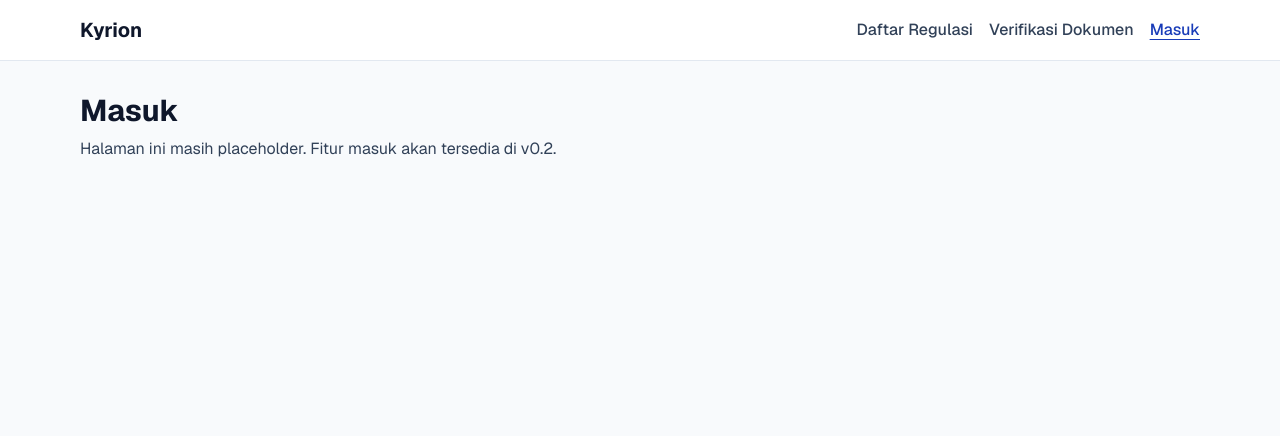
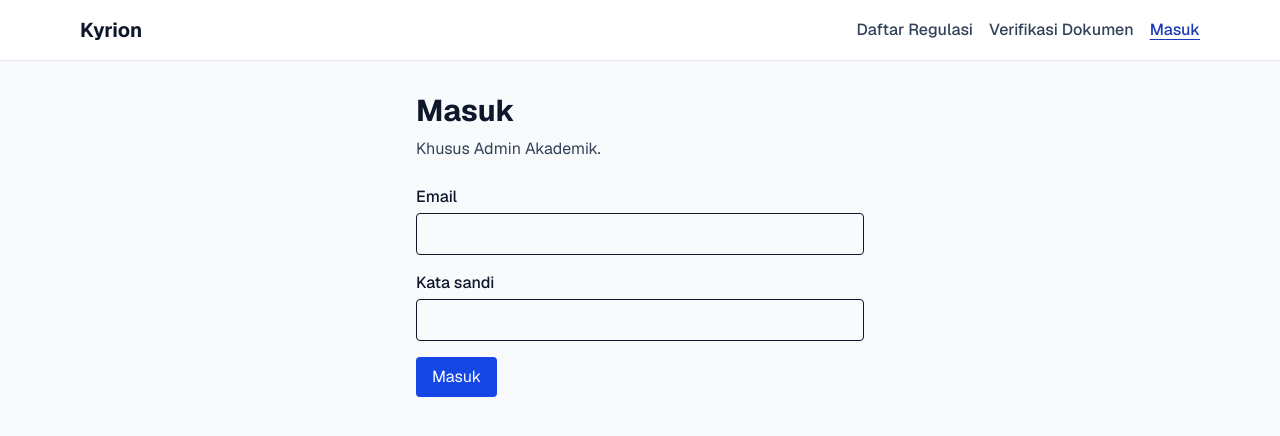
Before and after one commit to arifmuftitharsa/kyrion, a Next.js app in the folder apps/web/: page /masuk in a window 1280 px wide. Shown: the top 436 px of the page. Built offline with nearby package versions, Linux system fonts and the light colour scheme.

Commit message:
feat(sesi): halaman masuk dan pemeriksaan sesi di halaman serta aksi admin

```diff
--- a/apps/web/app/admin/regulasi/actions.ts
+++ b/apps/web/app/admin/regulasi/actions.ts
@@ -5,13 +5,17 @@ import { revalidatePath } from "next/cache";
 import { redirect } from "next/navigation";
 import { skemaRegulasi } from "@/lib/skema";
 import { addRegulation, createSlug, isSlugTaken } from "@/lib/data/regulations";
+import { bacaSesi } from "@/lib/sesi";
 import type { StatusForm } from "@/lib/status-form";
 
 export async function simpanRegulasi(
   _sebelumnya: StatusForm,
   formData: FormData,
 ): Promise<StatusForm> {
-  // 1. Sesi: ditambahkan di Bagian 4
+  // 1. Sesi: aksi ini endpoint POST, jadi wajib memeriksa sesinya sendiri
+  if (!(await bacaSesi())) {
+    return { pesan: "Silakan masuk terlebih dahulu." };
+  }
 
   const mentah = Object.fromEntries(formData);
   const nilai = {
--- a/apps/web/app/admin/regulasi/baru/page.tsx
+++ b/apps/web/app/admin/regulasi/baru/page.tsx
@@ -1,13 +1,22 @@
 import type { Metadata } from "next";
+import { redirect } from "next/navigation";
 import FormRegulasi from "@/components/FormRegulasi";
+import { bacaSesi } from "@/lib/sesi";
+import { keluar } from "@/app/masuk/actions";
 
 export const metadata: Metadata = { title: "Tambah Regulasi | Kyrion" };
 
-// Pemeriksaan sesi ditambahkan di Bagian 4
-export default function HalamanTambahRegulasi() {
+export default async function HalamanTambahRegulasi() {
+  const sesi = await bacaSesi();
+  if (!sesi) redirect("/masuk");
+
   return (
     <div className="mx-auto max-w-2xl p-4">
       <h1 className="text-3xl font-bold">Tambah Regulasi</h1>
+      <p className="mt-2 text-sm text-gray-600">Masuk sebagai {sesi.email}</p>
+      <form action={keluar}>
+        <button type="submit" className="text-sm underline">Keluar</button>
+      </form>
       <FormRegulasi />
     </div>
   );
--- a/apps/web/app/masuk/page.tsx
+++ b/apps/web/app/masuk/page.tsx
@@ -1,4 +1,5 @@
 import type { Metadata } from "next";
+import FormMasuk from "@/components/FormMasuk";
 
 export const metadata: Metadata = {
   title: "Masuk | Kyrion",
@@ -6,11 +7,10 @@ export const metadata: Metadata = {
 
 export default function MasukPage() {
   return (
-    <div className="space-y-2">
+    <div className="mx-auto max-w-md space-y-2">
       <h1 className="text-3xl font-bold text-slate-900">Masuk</h1>
-      <p className="text-slate-700">
-        Halaman ini masih placeholder. Fitur masuk akan tersedia di v0.2.
-      </p>
+      <p className="text-slate-700">Khusus Admin Akademik.</p>
+      <FormMasuk />
     </div>
   );
 }
--- /dev/null
+++ b/apps/web/components/FormMasuk.tsx
@@ -0,0 +1,45 @@
+"use client";
+
+import { useActionState } from "react";
+import { masuk } from "@/app/masuk/actions";
+import type { StatusForm } from "@/lib/status-form";
+
+const awal: StatusForm = {};
+const kolom = "mt-1 block w-full rounded border px-3 py-2";
+
+export default function FormMasuk() {
+  const [status, aksi, pending] = useActionState(masuk, awal);
+  const g = status.galat;
+
+  return (
+    <form action={aksi} className="mt-6 space-y-4">
+      <div>
+        <label htmlFor="email" className="block font-medium">Email</label>
+        <input
+          id="email" name="email" type="email" autoComplete="username"
+          className={kolom}
+          aria-invalid={!!g?.email} aria-describedby="galat-email"
+        />
+        <p id="galat-email" className="text-sm text-red-700">{g?.email?.[0]}</p>
+      </div>
+
+      <div>
+        <label htmlFor="kataSandi" className="block font-medium">Kata sandi</label>
+        <input
+          id="kataSandi" name="kataSandi" type="password"
+          autoComplete="current-password" className={kolom}
+          aria-invalid={!!g?.kataSandi} aria-describedby="galat-sandi"
+        />
+        <p id="galat-sandi" className="text-sm text-red-700">{g?.kataSandi?.[0]}</p>
+      </div>
+
+      <button
+        type="submit" disabled={pending}
+        className="rounded bg-blue-700 px-4 py-2 text-white disabled:opacity-60"
+      >
+        {pending ? "Memeriksa..." : "Masuk"}
+      </button>
+      <p role="status" aria-live="polite">{status.pesan}</p>
+    </form>
+  );
+}
```
